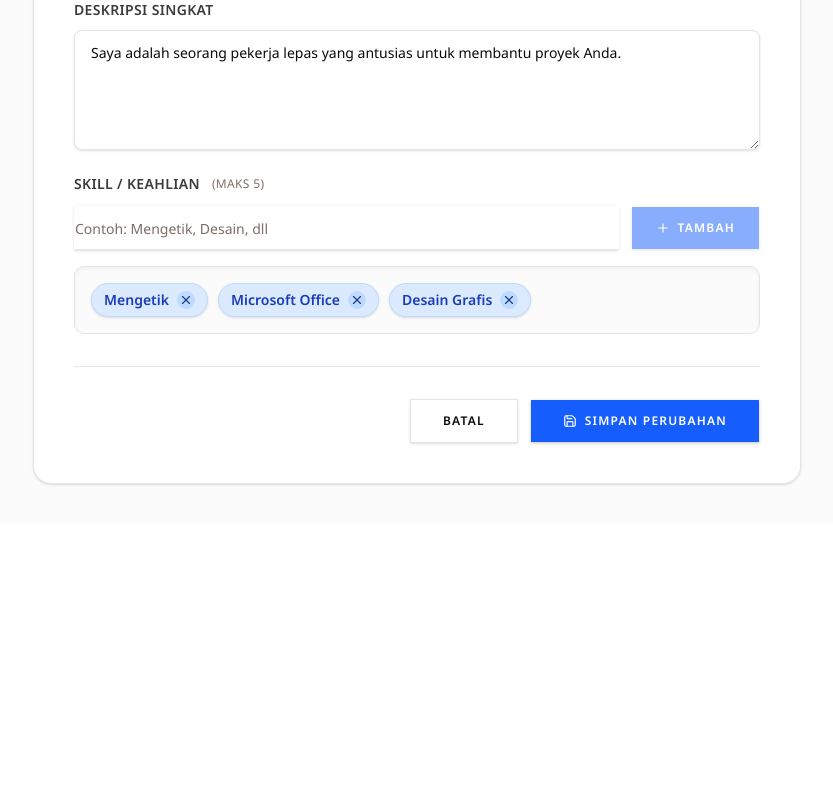
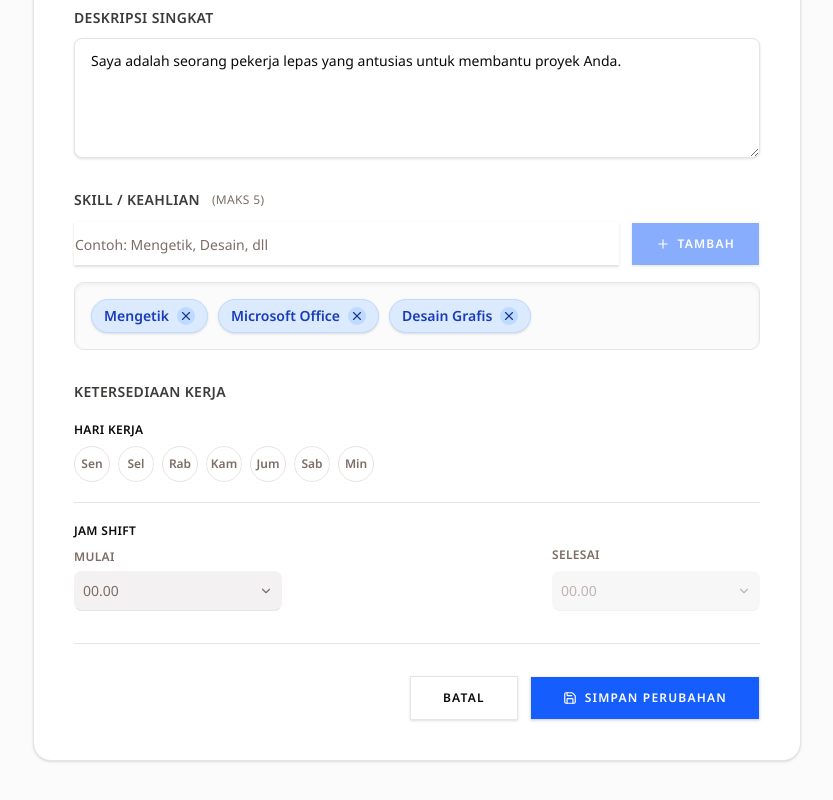
Before and after one commit to TEAM-4-FP-RPL/PartWorks-FE, a Next.js app: page /profile/edit in a window 1280 px wide. Shown: the part 472-1272 px from the top of the page, without its empty margins (223-1056 px from the left). Before the commit the page ends 996 px from the top, so only its background shows below. Built offline with nearby package versions, Linux system fonts and the light colour scheme; a web font is replaced by a local one.

Commit message:
feat: integrate availability calendar at user profile

```diff
--- a/src/app/profile/edit/page.tsx
+++ b/src/app/profile/edit/page.tsx
@@ -5,6 +5,7 @@ import { useRouter } from 'next/navigation';
 import { Button } from '@/components/ui/button';
 import { Input } from '@/components/ui/input';
 import { Label } from '@/components/ui/label';
+import AvailabilityCalendarForm from '@/features/profile/components/AvailabilityCalendarForm';
 
 export default function EditProfilePage() {
   const router = useRouter();
@@ -143,7 +144,7 @@ export default function EditProfilePage() {
               </div>
             </div>
 
-            <div className="grid gap-6">
+            <div className="grid gap-8">
               <div className="space-y-2.5">
                 <Label
                   htmlFor="name"
@@ -238,6 +239,8 @@ export default function EditProfilePage() {
                   )}
                 </div>
               </div>
+
+              <AvailabilityCalendarForm />
             </div>
 
             <div className="flex flex-col-reverse sm:flex-row justify-end gap-3 pt-8 border-t">
--- a/src/app/profile/page.tsx
+++ b/src/app/profile/page.tsx
@@ -1,9 +1,11 @@
 'use client';
-import AvailabilityCalendar from '@/features/profile/components/AvailabilityCalendarForm';
-import React, { useState } from 'react';
+
+import { useState } from 'react';
 import { User, PenLine, ArrowLeft } from 'lucide-react';
 import { useRouter } from 'next/navigation';
 import { Button } from '@/components/ui/button';
+import { useHandleAvailabilityCalendar } from '@/features/profile/hooks/useHandleAvailabilityCalendar';
+import AvailabilitySummary from '@/features/profile/components/AvailabilitySummary';
 
 export default function ProfilePage() {
   const router = useRouter();
@@ -15,13 +17,14 @@ export default function ProfilePage() {
     avatar: '',
   });
 
+  const { selectedDays, startHour, endHour } = useHandleAvailabilityCalendar();
+
   const handleEdit = () => {
     router.push('/profile/edit');
   };
 
   return (
     <div className="min-h-[calc(100vh-4rem)] bg-muted/30 py-10 px-4 sm:px-6">
-      {/* <AvailabilityCalendar /> */}
       <div className="max-w-4xl mx-auto mt-8">
         <div className="shadow-xl rounded-2xl mb-10 bg-card border">
           {/* Cover Photo / Banner */}
@@ -102,6 +105,18 @@ export default function ProfilePage() {
                     </p>
                   )}
                 </div>
+
+                <div className="mt-10">
+                  <h3 className="text-sm font-semibold uppercase tracking-widest text-muted-foreground mb-4 border-b pb-2">
+                    Ketersediaan Kerja
+                  </h3>
+
+                  <AvailabilitySummary
+                    selectedDays={selectedDays}
+                    startHour={startHour}
+                    endHour={endHour}
+                  />
+                </div>
               </div>
             </div>
           </div>
--- a/src/features/profile/components/AvailabilityCalendarForm.tsx
+++ b/src/features/profile/components/AvailabilityCalendarForm.tsx
@@ -1,12 +1,4 @@
-import { Badge } from '@/components/ui/badge';
 import { Button } from '@/components/ui/button';
-import {
-  Card,
-  CardContent,
-  CardHeader,
-  CardTitle,
-  CardDescription,
-} from '@/components/ui/card';
 import {
   Select,
   SelectContent,
@@ -18,6 +10,7 @@ import { Label } from '@/components/ui/label';
 import { Separator } from '@/components/ui/separator';
 import { cn } from '@/lib/utils';
 import { useHandleAvailabilityCalendar } from '@/features/profile/hooks/useHandleAvailabilityCalendar';
+import AvailabilitySummary from '@/features/profile/components/AvailabilitySummary';
 
 const DAYS = [
   { id: 0, label: 'Senin', short: 'Sen' },
@@ -48,14 +41,12 @@ export default function AvailabilityCalendarForm() {
     selectedDays.length > 0 && startHour !== null && endHour !== null;
 
   return (
-    <Card className="w-full max-w-md select-none">
-      <CardHeader className="pb-3">
+    <div className="w-full select-none space-y-5">
       <div className="flex items-start justify-between">
         <div>
-            <CardTitle className="font-sans">Ketersediaan Kerja</CardTitle>
-            <CardDescription className="mt-0.5">
-              Tentukan hari dan jam shift yang kamu bisa
-            </CardDescription>
+          <Label className="font-semibold text-foreground/80 text-sm">
+            Ketersediaan Kerja
+          </Label>
         </div>
         {isComplete && (
           <Button
@@ -69,9 +60,7 @@ export default function AvailabilityCalendarForm() {
           </Button>
         )}
       </div>
-      </CardHeader>
 
-      <CardContent className="space-y-5">
       <div className="space-y-2">
         <p className="text-xs font-semibold uppercase tracking-wide">
           Hari kerja
@@ -113,7 +102,7 @@ export default function AvailabilityCalendarForm() {
               value={startHour !== null ? String(startHour) : ''}
               onValueChange={handleStartHour}
             >
-                <SelectTrigger className="min-w-36 bg-secondary p-2 rounded-md">
+              <SelectTrigger className="min-w-52 bg-secondary p-2 rounded-md">
                 <SelectValue placeholder="00.00" />
               </SelectTrigger>
               <SelectContent>
@@ -126,16 +115,14 @@ export default function AvailabilityCalendarForm() {
             </Select>
           </div>
 
-            <span className="text-sm text-muted-foreground pb-2.5">–</span>
-
-            <div className="space-y-1.5">
+          <div className="space-y-2">
             <Label className="text-xs text-muted-foreground">Selesai</Label>
             <Select
               value={endHour !== null ? String(endHour) : ''}
               onValueChange={handleEndHour}
               disabled={startHour === null}
             >
-                <SelectTrigger className="min-w-36 bg-secondary p-2 rounded-md">
+              <SelectTrigger className="min-w-52 bg-secondary p-2 rounded-md">
                 <SelectValue placeholder="00.00" />
               </SelectTrigger>
               <SelectContent>
@@ -152,58 +139,16 @@ export default function AvailabilityCalendarForm() {
         </div>
       </div>
 
-        {/* ── Preview ── */}
       {isComplete && (
         <>
           <Separator />
-            <div className="space-y-2">
-              <div className="flex items-center justify-between">
-                <p className="text-xs font-semibold text-muted-foreground uppercase tracking-wide">
-                  Ringkasan
-                </p>
-                <Badge
-                  variant="secondary"
-                  className="bg-emerald-50 text-emerald-700 border border-emerald-200 text-xs px-2 py-1 rounded-md"
-                >
-                  {selectedDays.length} hari · {formatHour(startHour!)}–
-                  {formatHour(endHour!)}
-                </Badge>
-              </div>
-
-              <div
-                className="grid gap-1"
-                style={{ gridTemplateColumns: 'repeat(7, 1fr)' }}
-              >
-                {DAYS.map(({ id, label, short }) => (
-                  <div
-                    key={id}
-                    title={label}
-                    className={cn(
-                      'text-center text-[11px] font-semibold py-1 rounded-md',
-                      selectedDays.includes(id)
-                        ? 'text-foreground'
-                        : 'text-muted-foreground/40'
-                    )}
-                  >
-                    {short}
-                  </div>
-                ))}
-                {DAYS.map(({ id }) => (
-                  <div
-                    key={id}
-                    className={cn(
-                      'h-10 rounded transition-all duration-200',
-                      selectedDays.includes(id)
-                        ? 'bg-blue-800 opacity-80'
-                        : 'bg-muted'
-                    )}
+          <AvailabilitySummary
+            selectedDays={selectedDays}
+            startHour={startHour}
+            endHour={endHour}
           />
-                ))}
-              </div>
-            </div>
         </>
       )}
-      </CardContent>
-    </Card>
+    </div>
   );
 }
--- /dev/null
+++ b/src/features/profile/components/AvailabilitySummary.tsx
@@ -0,0 +1,83 @@
+import { Badge } from '@/components/ui/badge';
+import { cn } from '@/lib/utils';
+
+const DAYS = [
+  { id: 0, label: 'Senin', short: 'Sen' },
+  { id: 1, label: 'Selasa', short: 'Sel' },
+  { id: 2, label: 'Rabu', short: 'Rab' },
+  { id: 3, label: 'Kamis', short: 'Kam' },
+  { id: 4, label: 'Jumat', short: 'Jum' },
+  { id: 5, label: 'Sabtu', short: 'Sab' },
+  { id: 6, label: 'Minggu', short: 'Min' },
+];
+
+const formatHour = (hour: number) => `${String(hour).padStart(2, '0')}.00`;
+
+interface AvailabilitySummaryProps {
+  selectedDays: number[];
+  startHour: number | null;
+  endHour: number | null;
+}
+
+export default function AvailabilitySummary({
+  selectedDays,
+  startHour,
+  endHour,
+}: AvailabilitySummaryProps) {
+  const isComplete =
+    selectedDays.length > 0 && startHour !== null && endHour !== null;
+
+  if (!isComplete) {
+    return (
+      <p className="text-sm text-muted-foreground italic bg-muted/50 p-4 rounded-lg inline-block w-full">
+        Belum ada ketersediaan yang diatur.
+      </p>
+    );
+  }
+
+  return (
+    <div className="space-y-2">
+      <div className="flex items-center justify-between">
+        <p className="text-xs font-semibold text-muted-foreground uppercase tracking-wide">
+          Ringkasan
+        </p>
+        <Badge
+          variant="secondary"
+          className="bg-emerald-50 text-emerald-700 border border-emerald-200 text-xs px-2 py-1 rounded-md"
+        >
+          {selectedDays.length} hari · {formatHour(startHour!)}–
+          {formatHour(endHour!)}
+        </Badge>
+      </div>
+
+      <div
+        className="grid gap-1"
+        style={{ gridTemplateColumns: 'repeat(7, 1fr)' }}
+      >
+        {DAYS.map(({ id, label, short }) => (
+          <div
+            key={id}
+            title={label}
+            className={cn(
+              'text-center text-[11px] font-semibold py-1 rounded-md',
+              selectedDays.includes(id)
+                ? 'text-foreground'
+                : 'text-muted-foreground/40'
+            )}
+          >
+            {short}
+          </div>
+        ))}
+        {DAYS.map(({ id }) => (
+          <div
+            key={id}
+            className={cn(
+              'h-10 rounded transition-all duration-200',
+              selectedDays.includes(id) ? 'bg-blue-800 opacity-80' : 'bg-muted'
+            )}
+          />
+        ))}
+      </div>
+    </div>
+  );
+}
```
Lines whose indentation alone changed are shown as unchanged.
